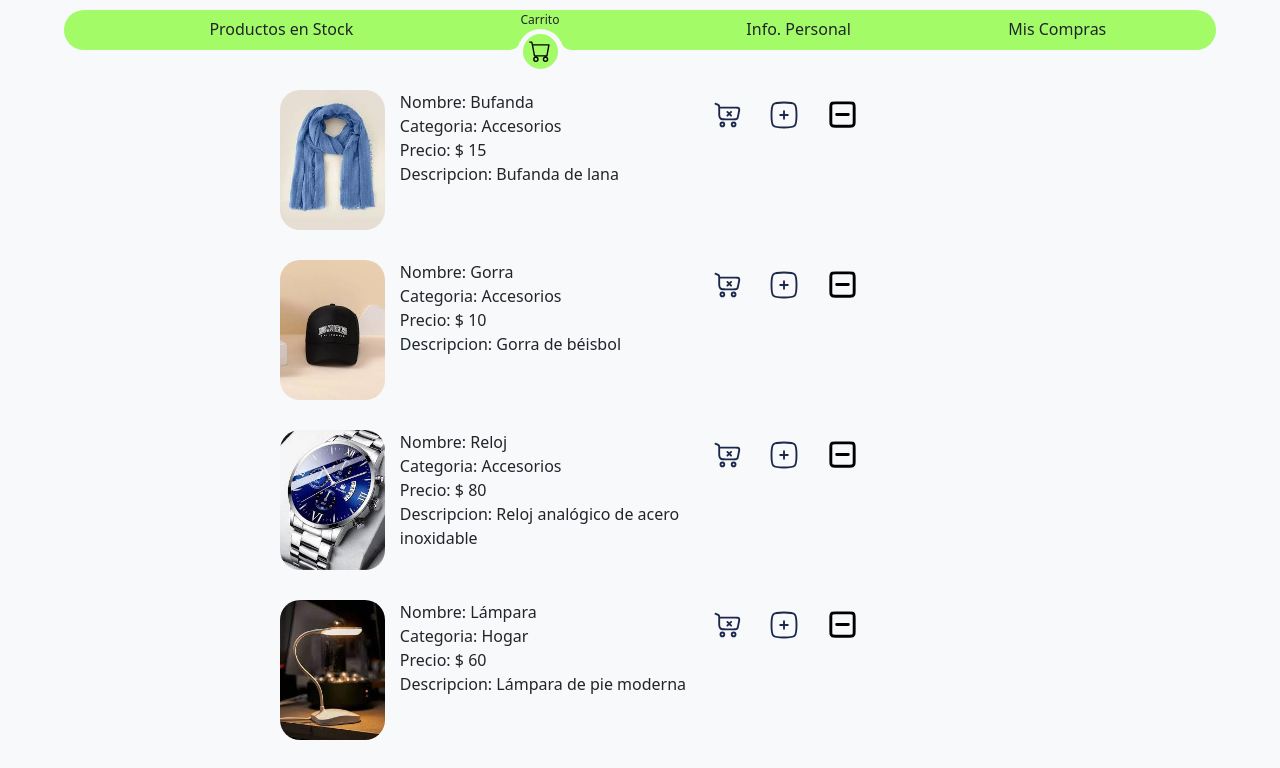
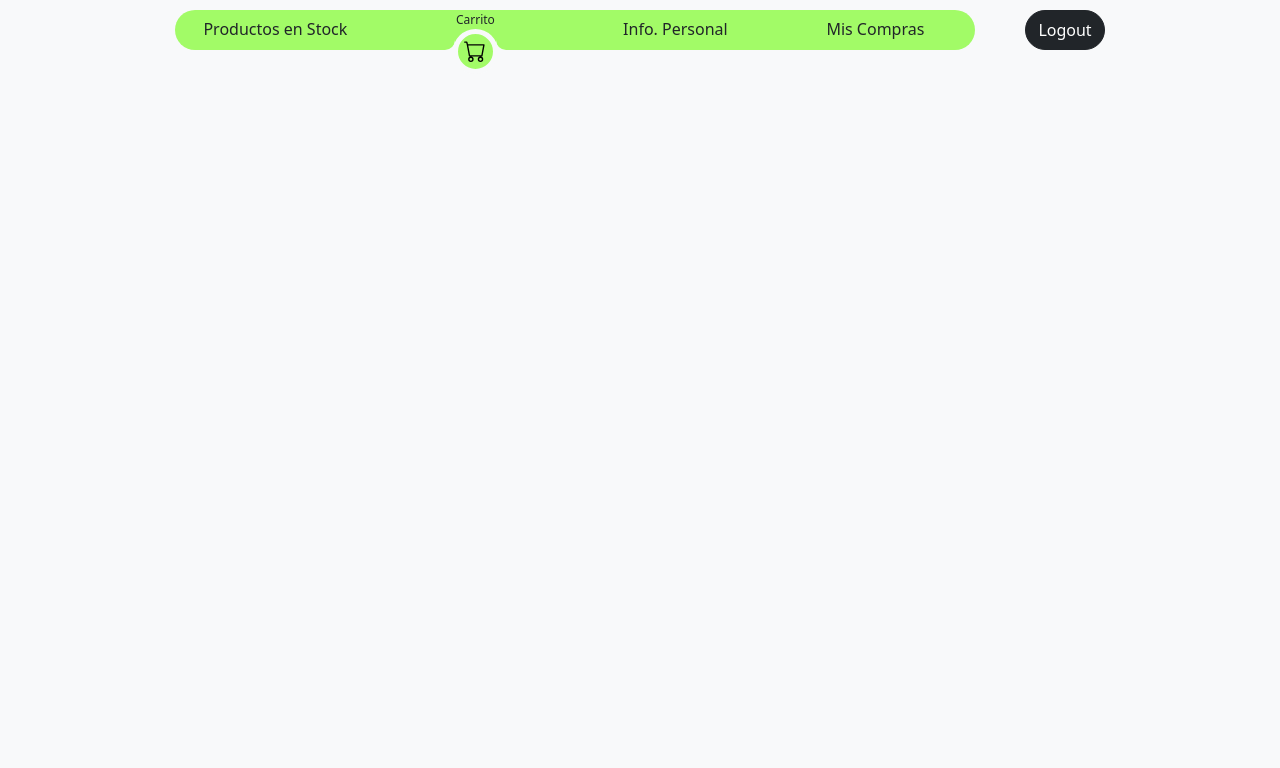
Before and after one commit to felixD2023/LaPopularShop, a React (Vite) app: page /customer/Carrito in a window 1280 px wide. Shown: the top 768 px of the page. Built offline with nearby package versions, Linux system fonts and the light colour scheme; sample sign-in values are in the browser's storage.

Commit message:
implementado agregar al carrito

```diff
--- a/src/Pages/Customer/Carrito.jsx
+++ b/src/Pages/Customer/Carrito.jsx
@@ -1,12 +1,19 @@
 import React from 'react'
 import { products } from "../Admin/Products/products"
 import ComponenteProducto from './ComponenteProducto'
+import { useSelector } from 'react-redux'
+
 
 const Carrito = () => {
+
+  const carrito=useSelector((state)=>state.cart)
+
+
+
   return (
     <div style={{marginTop:"40px"}}>
       {
-        products.map((cursor)=> <ComponenteProducto key={cursor.name} nombre={cursor.name}imagen={cursor.img} categoria={cursor.category} precio={cursor.price} descripcion={cursor.description} ></ComponenteProducto>)
+        carrito.productos.map((producto)=> <ComponenteProducto key={producto.name} producto={producto} ></ComponenteProducto>)
       }
 
 
--- a/src/Pages/Customer/Componente.jsx
+++ b/src/Pages/Customer/Componente.jsx
@@ -1,15 +1,20 @@
 import React from 'react'
-const Componente = ({ imagen, precio, nombre }) => {
+import { insertarProducto } from '../../Redux/CartSlice'
+import { useDispatch } from 'react-redux'
+
+const Componente = ({ producto }) => {
+	const dispatch=useDispatch()
+
 	return (
 		<div className='shadow' style={{width:"235px",height:"235px",borderRadius:"20%",marginRight:"60px",marginBottom:"10px",backgroundColor:"#ffffff"}}>
 			<div style={{display:"flex", justifyContent:"center"}}>
-			<img src={imagen } style={{width:"130px", height:"130px",marginBottom:"20px"}}></img>
+			<img src={producto.image } style={{width:"130px", height:"130px",marginBottom:"20px"}}></img>
 			</div>
 
-			<div className='h6' style={{marginLeft:"90px"}}>{nombre}</div>
+			<div className='h6' style={{marginLeft:"90px"}}>{producto.name}</div>
 			<div style={{display:"flex"}}>
-				<div className="h6" style={{padding:"15px",borderRadius:'2em', border:"1px solid black",height:'10px',display:'flex',alignItems:'center',marginRight:"100px",marginLeft:"15px"}}>$ {precio}</div>
-				<button className='btn btn-success' style={{borderRadius:'50%'}}>
+				<div className="h6" style={{padding:"15px",borderRadius:'2em', border:"1px solid black",height:'10px',display:'flex',alignItems:'center',marginRight:"100px",marginLeft:"15px"}}>$ {producto.price}</div>
+				<button className='btn btn-success' style={{borderRadius:'50%'}} onClick={()=>dispatch(insertarProducto(producto))}>
 					<svg xmlns="http://www.w3.org/2000/svg" width="16" height="16" fill="currentColor" class="bi bi-cart-plus" viewBox="0 0 16 16">
 						<path d="M9 5.5a.5.5 0 0 0-1 0V7H6.5a.5.5 0 0 0 0 1H8v1.5a.5.5 0 0 0 1 0V8h1.5a.5.5 0 0 0 0-1H9z" />
 						<path d="M.5 1a.5.5 0 0 0 0 1h1.11l.401 1.607 1.498 7.985A.5.5 0 0 0 4 12h1a2 2 0 1 0 0 4 2 2 0 0 0 0-4h7a2 2 0 1 0 0 4 2 2 0 0 0 0-4h1a.5.5 0 0 0 .491-.408l1.5-8A.5.5 0 0 0 14.5 3H2.89l-.405-1.621A.5.5 0 0 0 2 1zm3.915 10L3.102 4h10.796l-1.313 7zM6 14a1 1 0 1 1-2 0 1 1 0 0 1 2 0m7 0a1 1 0 1 1-2 0 1 1 0 0 1 2 0" />
--- a/src/Pages/Customer/ComponenteProducto.jsx
+++ b/src/Pages/Customer/ComponenteProducto.jsx
@@ -3,24 +3,26 @@ import iconCart from "../../Images/Icons/icon-cart-compras.svg"
 import addCompras from "../../Images/Icons/add-compras.svg"
 import iconSubstract from "../../Images/Icons/icon-substract.svg"
 
-const ComponenteProducto = ({ imagen, nombre, categoria, precio, descripcion }) => {
+
+const ComponenteProducto = ({ producto }) => {
+
     return (
         <div style={{ display: "flex", marginBottom: "30px", width: "750px" }}>
             <div style={{ padding: "0px 15px"}}>
-                <img src={imagen} style={{ borderRadius: "20px", height: "140px" }}></img>
+                <img src={producto.image} style={{ borderRadius: "20px", height: "140px" }}></img>
             </div>
             <div style={{ width: "300px" }}>
                 <div>
-                    <span className='h6'>Nombre: </span><span>{nombre}</span>
+                    <span className='h6'>Nombre: </span><span>{producto.name}</span>
                 </div>
                 <div>
-                    <span className='h6' >Categoria: </span><span>{categoria}</span>
+                    <span className='h6' >Categoria: </span><span>{producto.category}</span>
                 </div>
                 <div >
-                    <span className='h6'>Precio: $</span> <span>{precio}</span>
+                    <span className='h6'>Precio: $</span> <span>{producto.price}</span>
                 </div>
                 <div >
-                    <span className='h6'>Descripcion:</span> <span>{descripcion}</span>
+                    <span className='h6'>Descripcion:</span> <span>{producto.description}</span>
                 </div>
 
 
@@ -32,7 +34,7 @@ const ComponenteProducto = ({ imagen, nombre, categoria, precio, descripcion })
                 <button className='btn'>
                     <img src={addCompras}></img>
                 </button>
-                <button className='btn'>
+                <button className='btn' >
                     <img src={iconSubstract}></img>
                 </button>
             </div>
--- a/src/Pages/Customer/Customer.jsx
+++ b/src/Pages/Customer/Customer.jsx
@@ -5,10 +5,11 @@ import icon_Cart from "../../Images/Icons/icon-cart.svg"
 import icon_buys from "../../Images/Icons/icon-buys.svg"
 import icon_user from "../../Images/Icons/icon-user.svg"
 import icon_stock from "../../Images/Icons/icon-stock.svg"
+import { useNavigate } from 'react-router-dom'
 
 
 const Customer = () => {
-
+	const navigate = useNavigate()
 	const data = [
 		{
 			name: 'Productos en Stock',
@@ -34,9 +35,17 @@ const Customer = () => {
 
 		}]
 
+		const logout =()=>{
+			localStorage.removeItem("userLaPopular")
+			navigate("/login")
+		}
+
 	return (
 		<div style={{ display: "flex", flexDirection: "column", alignItems: "center", background: '#f8f9fa', width: '100%', height: "100vh" }}>
-			<NavBar bgColor={"#f8f9fa"} names={data} />
+			<div style={{ display: "flex", alignItems:'center' }}>
+				<NavBar bgColor={"#f8f9fa"} names={data} />
+				<button className="btn btn-dark" style={{ marginLeft:'50px',marginTop: "10px", borderRadius: "2em", height: "40px" }} onClick={logout}>Logout</button>
+			</div>
 			<Outlet />
 
 		</div>
--- a/src/Pages/Customer/ProductStock.jsx
+++ b/src/Pages/Customer/ProductStock.jsx
@@ -26,7 +26,7 @@ const ProductStock = () => {
   return (
     <div style={{display:"flex",flexWrap:"wrap",height:"50px",padding:"0px 15px",width:"90%",margin:"auto",marginTop:"40px"}}>
         {
-          listaProducto.map((cursor)=><Componente key={cursor.name} imagen={cursor.image} nombre={cursor.name} precio={cursor.price}></Componente>)
+          listaProducto.map((producto)=><Componente key={producto.name} producto={producto}></Componente>)
         }
 
     </div>
--- /dev/null
+++ b/src/Redux/CartSlice.js
@@ -0,0 +1,16 @@
+import { createSlice } from "@reduxjs/toolkit";
+
+const initialState={productos:[],total:0}
+
+export const cartSlice=createSlice({
+    name:"cart",
+    initialState,
+    reducers:{
+        insertarProducto:(state,action)=>{
+            state.productos=[action.payload,...state.productos]
+        }
+    }
+})
+
+export const {insertarProducto}=cartSlice.actions
+export default cartSlice.reducer
--- a/src/Redux/Store.js
+++ b/src/Redux/Store.js
@@ -2,11 +2,13 @@ import { configureStore } from "@reduxjs/toolkit";
 import usersReducer from "./UsersSlice"
 import alertReducer from "./AlertSlice"
 import productsReducer from "./ProductsSlice"
+import cartReducer from "./CartSlice"
 
 export const store=configureStore({
     reducer:{
         users:usersReducer,
         alert:alertReducer,
         products:productsReducer,
+        cart:cartReducer
     },
 })
```
